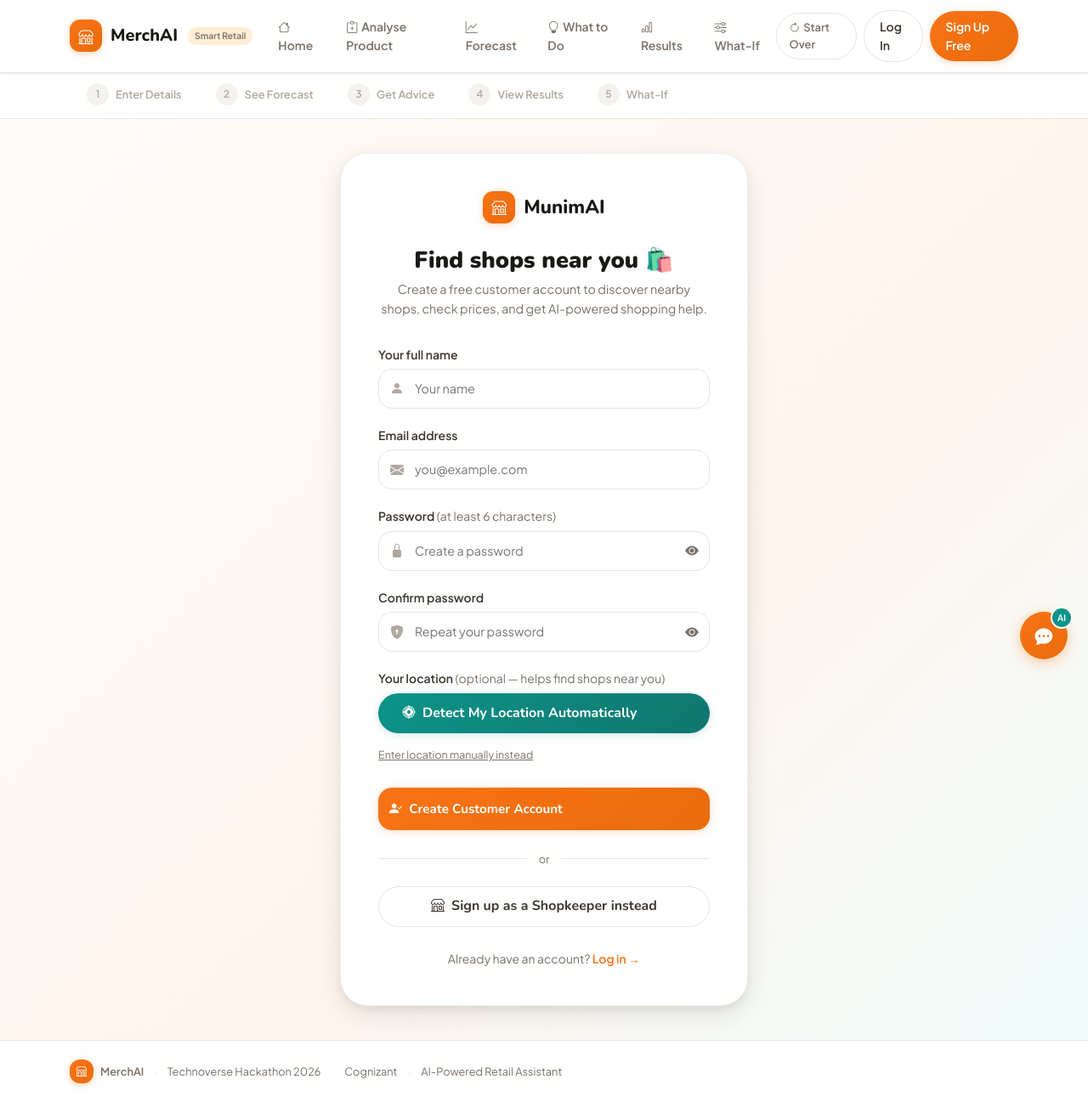
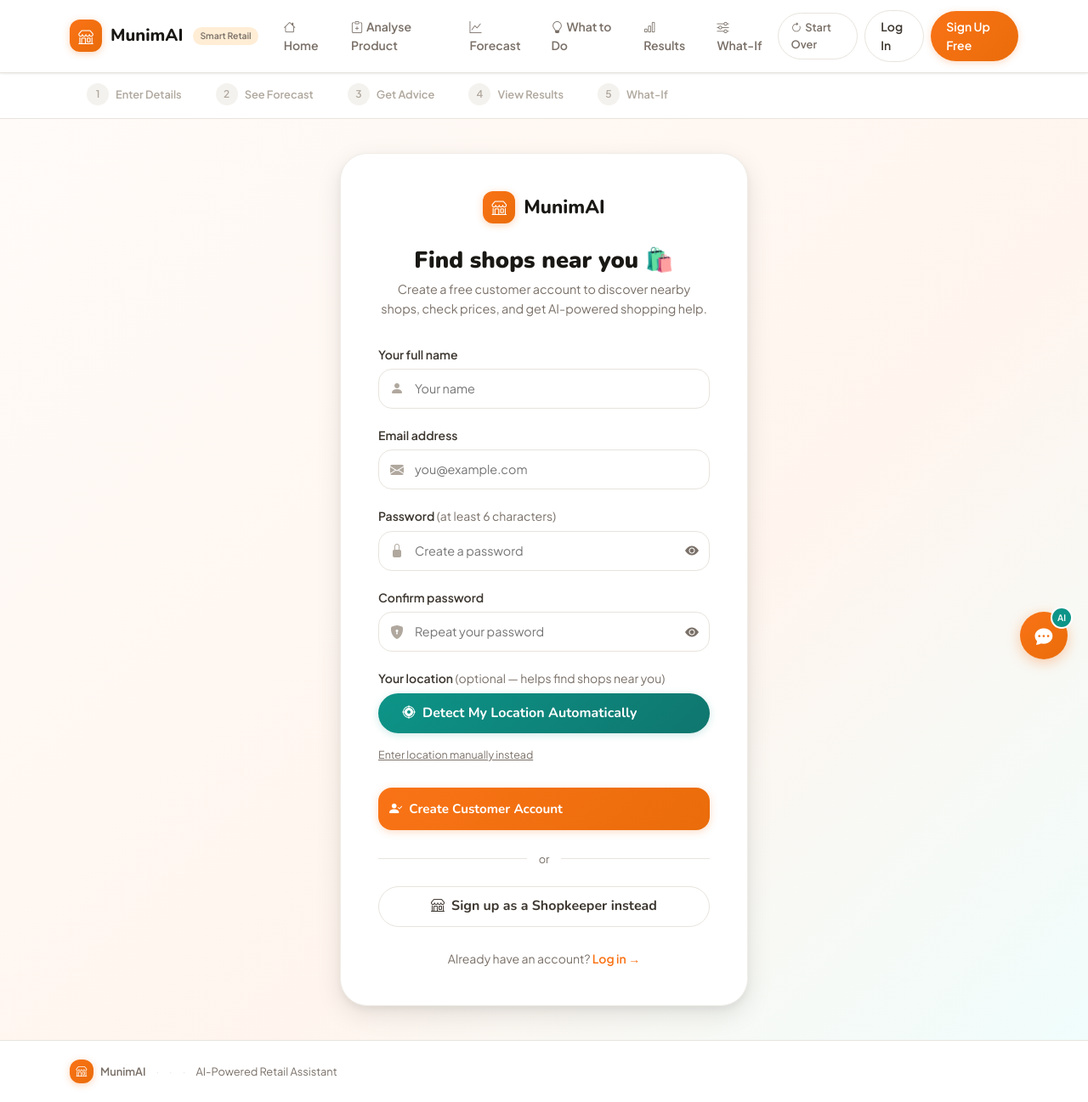
Before and after one commit to Vinayparmar2264/MunimAi, a Flask app: page /auth/customer-signup in a window 1280 px wide. Shown: the whole page at 85% size. Run offline with Flask 3, Linux system fonts and the light colour scheme.

Commit message:
Update base.html

```diff
--- a/templates/base.html
+++ b/templates/base.html
@@ -3,7 +3,7 @@
 <head>
   <meta charset="UTF-8"/>
   <meta name="viewport" content="width=device-width,initial-scale=1.0"/>
-  <title>{% block title %}MerchAI — Smart Retail Helper{% endblock %}</title>
+  <title>{% block title %}MunimAI — Smart Retail Helper{% endblock %}</title>
   <link href="https://cdn.jsdelivr.net/npm/bootstrap@5.3.2/dist/css/bootstrap.min.css" rel="stylesheet"/>
   <link href="https://cdn.jsdelivr.net/npm/bootstrap-icons@1.11.3/font/bootstrap-icons.css" rel="stylesheet"/>
   <link href="https://fonts.googleapis.com/css2?family=Nunito:wght@400;600;700;800;900&family=Plus+Jakarta+Sans:wght@300;400;500;600&display=swap" rel="stylesheet"/>
@@ -18,7 +18,7 @@
   <div class="container-xl">
     <a class="navbar-brand" href="{{ url_for('home') }}">
       <div class="brand-logo"><i class="bi bi-shop"></i></div>
-      <span class="brand-name">MerchAI</span>
+      <span class="brand-name">MunimAI</span>
       <span class="brand-tagline d-none d-sm-inline">Smart Retail</span>
     </a>
     <button class="navbar-toggler" type="button" data-bs-toggle="collapse" data-bs-target="#nav">
@@ -205,12 +205,10 @@
         <div class="brand-logo" style="width:28px;height:28px;font-size:0.8rem">
           <i class="bi bi-shop"></i>
         </div>
-        <strong>MerchAI</strong>
+        <strong>MunimAI</strong>
       </div>
       <span class="footer-sep">·</span>
-      <span>Technoverse Hackathon 2026</span>
       <span class="footer-sep">·</span>
-      <span>Cognizant</span>
       <span class="footer-sep">·</span>
       <span>AI-Powered Retail Assistant</span>
     </div>
@@ -226,7 +224,7 @@
 ═══════════════════════════════════════════════════════ -->
 {% if session.get('user_role', '') != 'customer' %}
 <div id="chatWidget">
-  <button id="chatToggle" onclick="toggleChat()" title="Ask MerchAI Assistant">
+  <button id="chatToggle" onclick="toggleChat()" title="Ask MunimAI Assistant">
     <i class="bi bi-chat-dots-fill" id="chatIcon"></i>
     <span class="chat-badge" id="chatBadge">AI</span>
   </button>
@@ -236,7 +234,7 @@
       <div class="chat-header-left">
         <div class="chat-avatar"><i class="bi bi-cpu-fill"></i></div>
         <div>
-          <div class="chat-title">MerchAI Assistant</div>
+          <div class="chat-title">MunimAI Assistant</div>
           <div class="chat-subtitle" id="chatSubtitle">Ask me about your products</div>
         </div>
       </div>
@@ -253,7 +251,7 @@
     <div id="chatMessages" class="chat-messages">
       <div class="chat-msg chat-msg-ai">
         <div class="chat-bubble">
-          👋 Hi! I'm your MerchAI assistant. I can see the analysis for your current product.<br/><br/>
+          👋 Hi! I'm your MunimAI assistant. I can see the analysis for your current product.<br/><br/>
           Try asking:<br/>
           • "Why is a discount recommended?"<br/>
           • "How many units should I order?"<br/>
@@ -279,7 +277,7 @@
     </div>
 
     <div class="chat-footer">
-      Powered by AI · MerchAI v6
+      Powered by AI · MunimAI
     </div>
   </div>
 </div>
```
